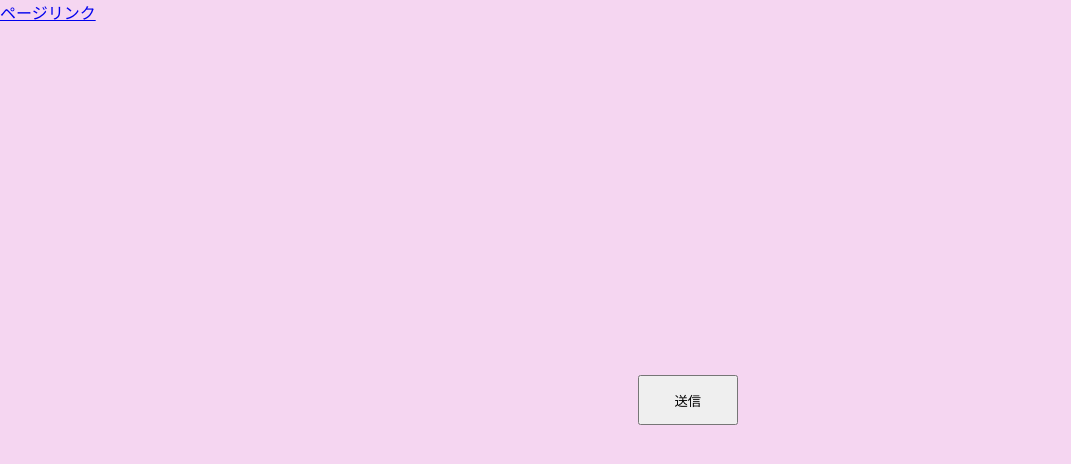
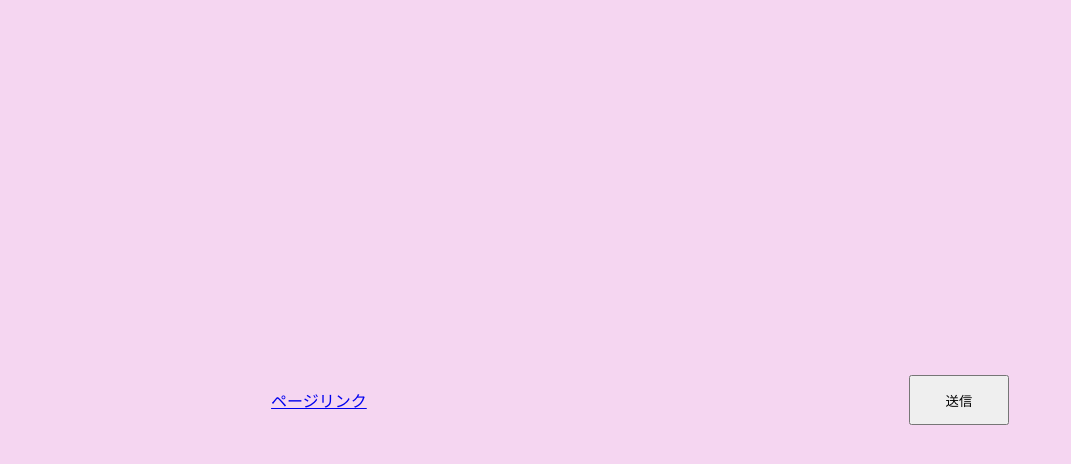
Before and after one commit to OkazakiRui/mousePointer, a plain HTML site: page index.html in a window 1280 px wide. Shown: the whole page, without its empty margins (0-1071 px from the left). Drawn offline with nearby package versions, Linux system fonts and the light colour scheme.

Commit message:
scssを修正

```diff
--- a/style.scss
+++ b/style.scss
@@ -12,6 +12,9 @@ body {
   button {
     width: 100px;
     height: 50px;
+    margin: auto;
+  }
+  a {
     margin: auto;
   }
 }
```
Also changed, not shown: style.css, 1 other file.
